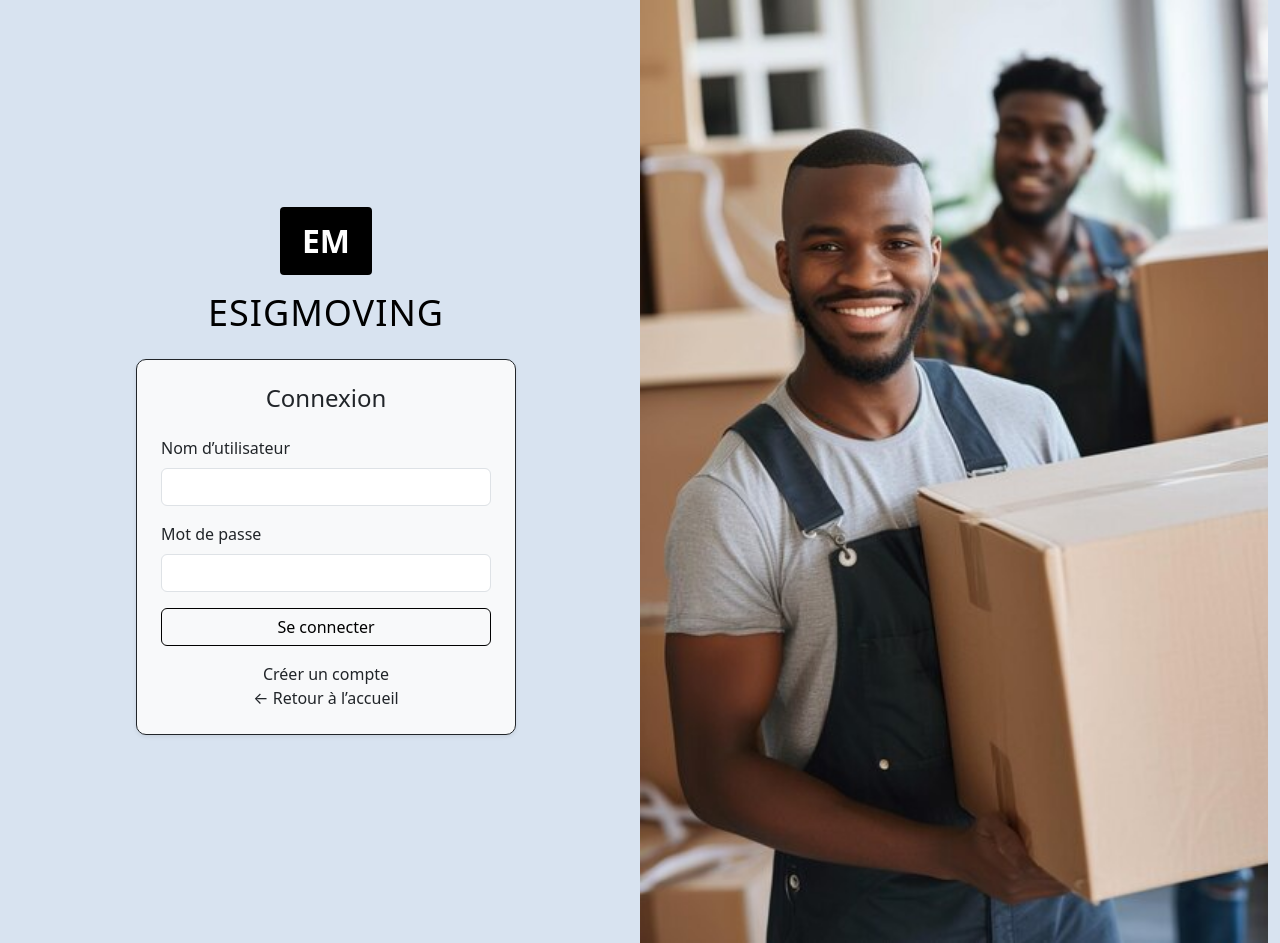
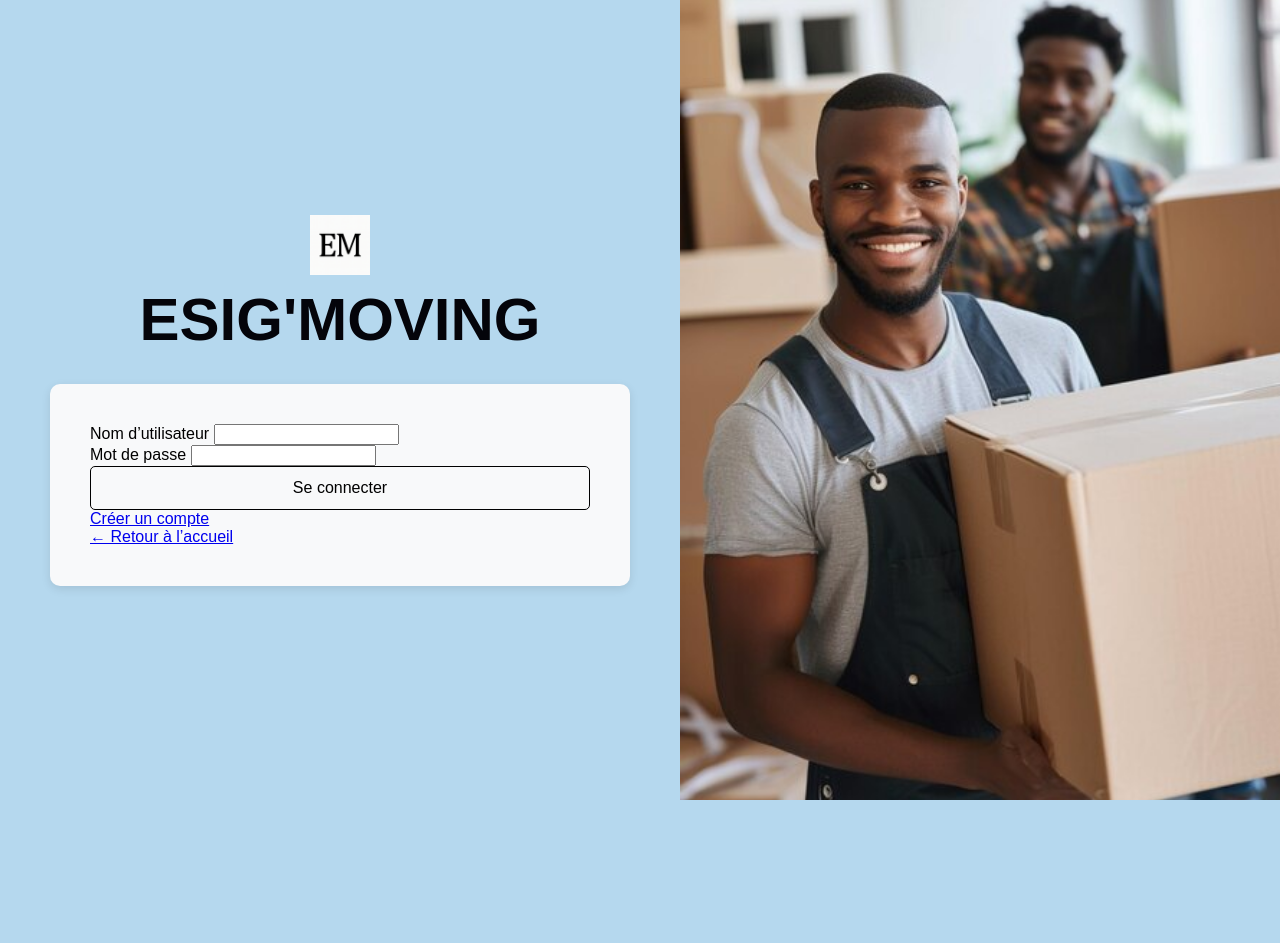
Before and after one commit to guyjuniorkongape/Projet_site_web, a PHP site: page /connexion.php in a window 1280 px wide. After the commit the page ends 800 px from the top, so only its background shows below. Run offline with PHP 8.4, Linux system fonts and the light colour scheme.

Commit message:
connexion

```diff
--- a/connexion.php
+++ b/connexion.php
@@ -1,40 +1,23 @@
 <!DOCTYPE html>
 <html lang="fr">
 <head>
-    <meta charset="UTF-8">
-    <meta name="viewport" content="width=device-width, initial-scale=1">
-    <title>Connexion  ESIG'MOVING</title>
-    <link href="https://cdn.jsdelivr.net/npm/bootstrap@5.3.3/dist/css/bootstrap.min.css" rel="stylesheet">
-    <link rel="stylesheet" href="style2.css">
+  <meta charset="UTF-8">
+  <meta name="viewport" content="width=device-width, initial-scale=1.0">
+  <title>Connexion  ESIG'MOVING</title>
+  <link rel="stylesheet" href="style.css">
 </head>
-<body class="bg-custom">
+<body>
+  <div class="container">
+    <!-- Partie gauche -->
+    <div class="left-panel">
+    <div class="logo-title">
+     <img src="logoEM.png" alt="Logo EM" class="logo">
 
-<div class="container-fluid d-flex flex-column flex-md-row min-vh-100">
-    <!-- Zone gauche -->
-    <div class="col-md-6 d-flex flex-column justify-content-center align-items-center p-5">
-        <div class="logo mb-3">EM</div>
-        <h1 class="title mb-4">ESIGMOVING</h1>
-        <div class="card border-dark shadow-sm p-4 form-box w-100" style="max-width: 380px;">
-            <h4 class="text-center mb-4">Connexion</h4>
+        <h1>ESIG'MOVING</h1>
+      </div>
 
-            <?php
-                $message = '';
-                if ($_SERVER['REQUEST_METHOD'] === 'POST') {
-                    $username = $_POST['username'] ?? '';
-                    $password = $_POST['password'] ?? '';
-
-                    $valid_username = 'admin';
-                    $valid_password = '1234';
-
-                    if ($username === $valid_username && $password === $valid_password) {
-                        $message = '<div class="alert alert-success">Connexion réussie !</div>';
-                    } else {
-                        $message = '<div class="alert alert-danger">Nom d\'utilisateur ou mot de passe incorrect.</div>';
-                    }
-                }
-            ?>
-
-            <form method="post" action="">
+      <div class="form-box">
+        <form method="post" action="">
                 <div class="mb-3">
                     <label for="username" class="form-label">Nom d’utilisateur</label>
                     <input type="text" id="username" name="username" class="form-control" required>
@@ -48,7 +31,6 @@
                 <button type="submit" class="btn btn-outline-dark w-100">Se connecter</button>
             </form>
 
-            <?php if ($message) echo $message; ?>
 
             <div class="text-center mt-3">
                 <a href="creationcompte.php" class="text-dark text-decoration-none">Créer un compte</a><br>
@@ -57,11 +39,10 @@
         </div>
     </div>
 
-    <!-- Zone image droite -->
-    <div class="col-md-6 p-0 d-none d-md-block">
-        <img src="image.jpg" alt="Illustration ESIG'MOVING" class="img-fluid h-100 w-100 object-fit-cover">
+    <!-- Partie droite -->
+    <div class="right-panel">
+      <img src="image.jpg" alt="Personnes avec cartons" class="main-image">
     </div>
-</div>
-
+  </div>
 </body>
 </html>
--- /dev/null
+++ b/footer.inc.php
@@ -0,0 +1,3 @@
+    <script src="https://cdn.jsdelivr.net/npm/bootstrap@5.3.8/dist/js/bootstrap.bundle.min.js" integrity="sha384-FKyoEForCGlyvwx9Hj09JcYn3nv7wiPVlz7YYwJrWVcXK/BmnVDxM+D2scQbITxI" crossorigin="anonymous"></script>
+  </body>
+</html>
--- a/style.css
+++ b/style.css
@@ -68,3 +68,22 @@ button {
   height: 100%;
   object-fit: cover;
 }
+.form-box {
+    background-color: #f8f9fa;
+    border-radius: 10px;
+    width: 90%;         /* avant 80% → plus large */
+    max-width: 500px;   /* avant 400px → plus grand */
+    padding: 40px;      /* plus de hauteur visuelle */
+    box-shadow: 0 3px 10px rgba(0, 0, 0, 0.1);
+}
+.btn-outline-dark {
+    border: 1.5px solid #000;
+    background-color: transparent;
+    color: #000;
+    transition: all 0.2s ease;
+}
+
+.btn-outline-dark:hover {
+    background-color: #000;
+    color: #fff;
+}
--- a/style2.css
+++ b/style2.css
@@ -1,28 +1,111 @@
-/* --- Fond général --- */
-.bg-custom {
-    background-color: #d8e3f0;
+/* === STYLES GLOBAUX === */
+body {
+  background-color: #b5d8ee;
+  font-family: Arial, sans-serif;
+  margin: 0;
+  padding: 0;
 }
 
-/* --- Logo EM --- */
-.logo {
-    background-color: #000;
-    color: #fff;
-    font-weight: bold;
-    font-size: 32px;
-    display: inline-block;
-    padding: 10px 22px;
-    border-radius: 4px;
+h1, h2, h3, h4 {
+  color: rgb(4, 4, 10);
+  margin: 0;
 }
 
-/* --- Titre ESIG'MOVING --- */
-.title {
-    font-size: 36px;
-    font-weight: 500;
-    color: #000;
-    letter-spacing: 1px;
+button, .btn {
+  background-color: grey;
+  color: rgb(4, 4, 10);
+  padding: 12px 24px;
+  border: none;
+  border-radius: 5px;
+  cursor: pointer;
+  font-size: 16px;
+  transition: all 0.3s ease;
 }
 
-/* --- Boutons style encadré --- */
+button:hover, .btn:hover {
+  background-color: #2c3e50;
+  color: white;
+}
+
+/* === PAGE D'ACCUEIL === */
+.container {
+  display: flex;
+  height: 100vh;
+}
+
+.left-panel {
+  width: 50%;
+  display: flex;
+  flex-direction: column;
+  justify-content: center;
+  align-items: center;
+  padding: 40px;
+}
+
+.logo-title {
+  text-align: center;
+  margin-bottom: 30px;
+}
+
+.logo {
+  width: 60px;
+  height: auto;
+  display: block;
+  margin: 0 auto 10px;
+}
+
+h1 {
+  font-size: 60px;
+  color: rgb(4, 4, 10);
+}
+
+.buttons {
+  display: flex;
+  flex-direction: column;
+  gap: 15px;
+  width: 70%;
+  align-items: center;
+  margin-top: 30px;
+}
+
+.right-panel {
+  width: 50%;
+  height: 100%;
+}
+
+.main-image {
+  width: 100%;
+  height: 100%;
+  object-fit: cover;
+}
+
+/* === FORMULAIRES (connexion, création, demande, évaluation) === */
+.form-box {
+  background-color: #f8f9fa;
+  border-radius: 10px;
+  width: 90%;
+  max-width: 500px;
+  padding: 40px;
+  margin: 40px auto;
+  box-shadow: 0 3px 10px rgba(0, 0, 0, 0.1);
+}
+
+/* Champs de formulaire */
+input[type="text"],
+input[type="password"],
+input[type="email"],
+input[type="date"],
+select,
+textarea {
+  width: 100%;
+  padding: 10px;
+  margin-bottom: 15px;
+  border: 1px solid #8c8f94;
+  border-radius: 6px;
+  font-size: 14px;
+}
+
+/* === BOUTONS === */
 .btn-outline-dark {
   border: 1.5px solid #000;
   background-color: transparent;
@@ -35,28 +118,73 @@
   color: #fff;
 }
 
-/* --- Formulaire --- */
-.form-box {
-    background-color: #f8f9fa;
-    border-radius: 10px;
+.btn-custom {
+  background-color: grey;
+  color: white;
+  border-radius: 5px;
+  padding: 10px 20px;
+  transition: 0.3s;
 }
 
-/* --- Image droite --- */
-.object-fit-cover {
-    object-fit: cover;
+.btn-custom:hover {
+  background-color: #2c3e50;
 }
 
-/* --- Adaptation mobile --- */
-@media (max-width: 767px) {
-    .col-md-6 {
+/* === TABLEAU DE BORD CLIENT === */
+.dashboard {
+  display: flex;
+  flex-direction: column;
+  align-items: center;
+  text-align: center;
+  padding: 30px;
+}
+
+.card {
+  background-color: #fff;
+  border-radius: 10px;
+  box-shadow: 0 3px 10px rgba(0, 0, 0, 0.1);
+  margin: 15px;
+  padding: 20px;
+  width: 90%;
+  max-width: 600px;
+}
+
+.card img {
+  width: 100%;
+  border-radius: 10px;
+  margin-bottom: 10px;
+}
+
+/* === HEADER COMMUN === */
+header {
+  background: #fff;
+  padding: 20px;
+  text-align: center;
+  box-shadow: 0 2px 5px rgba(0, 0, 0, 0.1);
+}
+
+header .logo {
+  width: 60px;
+  margin-bottom: 10px;
+}
+
+/* === RESPONSIVE === */
+@media (max-width: 768px) {
+  .container {
+    flex-direction: column;
+  }
+
+  .left-panel,
+  .right-panel {
     width: 100%;
   }
 
-    .logo {
-        font-size: 26px;
+  .form-box {
+    width: 95%;
+    padding: 25px;
   }
 
-    .title {
-        font-size: 28px;
+  h1 {
+    font-size: 40px;
   }
 }
```
Also changed, not shown: creationcompte.php (+29 -59 lines), header.inc.php (added, +10 -0 lines), traitement_connexion.php (added, +29 -0 lines), traitement_creationcompte.php (added, +54 -0 lines). Lines whose indentation alone changed are shown as unchanged.
